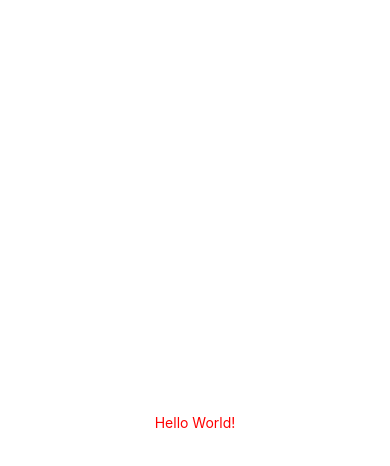
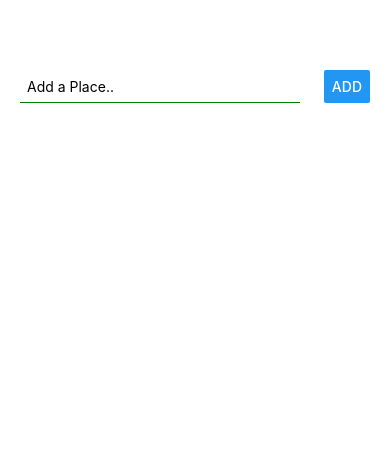
Before and after one commit to hridoyshil/HelloWould-----React-Native-for-Multiplatform-App-Development, a React Native app: screen / in a window 390 px wide. Shown: the top 466 px of the page. Built offline with nearby package versions, Linux system fonts and the light colour scheme.

Commit message:
Managing State with Text Input and Button

```diff
--- a/App.js
+++ b/App.js
@@ -1,14 +1,33 @@
-import { StatusBar } from 'expo-status-bar';
-import React from 'react';
-import { StyleSheet, Text, View, TextInput } from 'react-native';
+
+import React, { useState } from 'react';
+import { StyleSheet, Text, View, TextInput, Button } from 'react-native';
 
 export default function App() {
-  const handleInputChange = text => {
-    alert(text);
-  }
+  const [inputValue, setInputValue] = useState("");
+  const [placeList, setPlaceList] = useState([]);
   return (
     <View style={styles.container}>
-      <Text style={{ color: "red" }}>Hello World!</Text>
+      <View style={styles.inputView}>
+        <TextInput
+          style={{
+            width: "80%",
+            borderBottomWidth: 1,
+            borderColor: "green",
+            padding: 7
+          }}
+          placeholder="Add a Place.."
+          value={inputValue}
+          onChangeText={text => setInputValue(text)}
+        />
+        <Button
+          title="Add"
+          onPress={() => {
+            if (inputValue !== "") {
+              setPlaceList([...placeList, inputValue])
+            }
+          }}
+        />
+      </View>
     </View>
   );
 }
@@ -18,11 +37,15 @@
     flex: 1,
     backgroundColor: '#fff',
     alignItems: 'center',
-    justifyContent: 'center',
+    justifyContent: 'flex-start',
+    flexDirection: 'column'
   },
-
-  textStyle: {
-    color: "red"
+  inputView: {
+    padding: 20,
+    width: "100%",
+    marginTop: 50,
+    flexDirection: 'row',
+    justifyContent: 'space-between',
+    alignItems: 'center'
   }
-
 });
```
